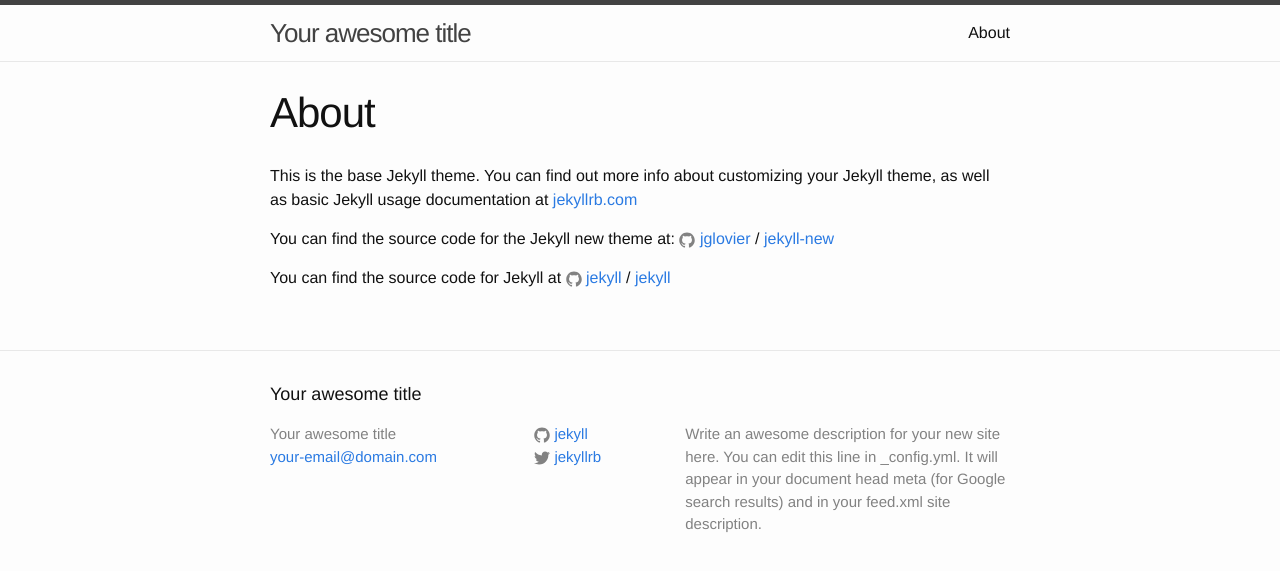
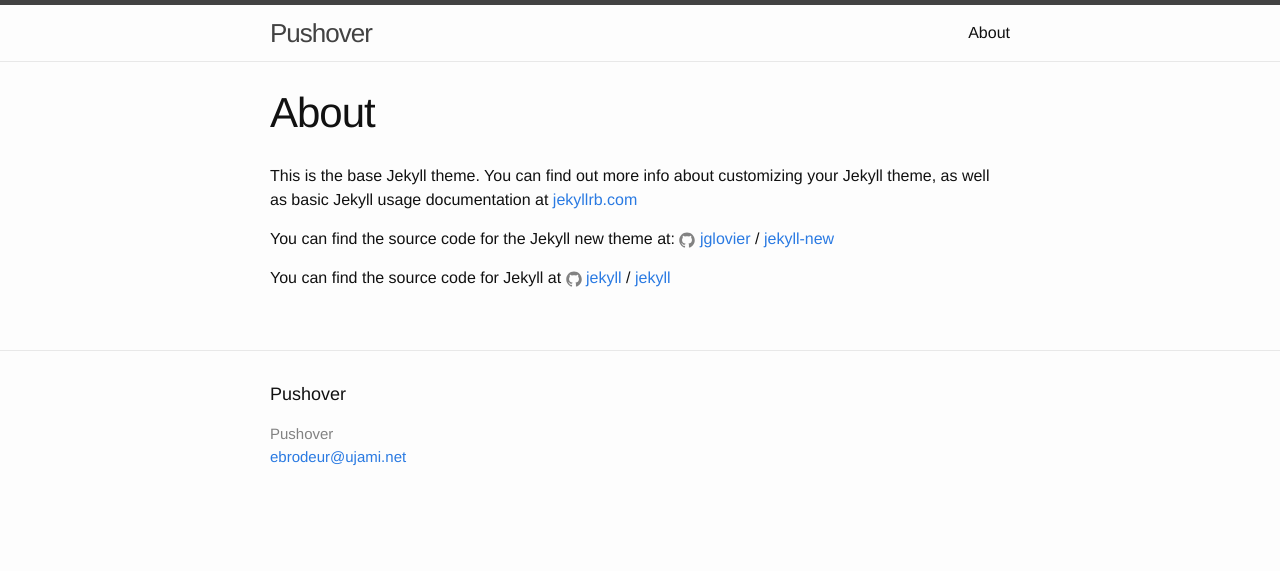
Before and after one commit to erniebrodeur/pushover, a Jekyll site: the page built from about.md, in a window 1280 px wide. Shown: the top 571 px of the page. Built offline with Jekyll 4.4.1, drawn with Linux system fonts in a browser that asks for light colours.

Commit message:
updated a few things, flushed out the models.

```diff
--- a/_config.yml
+++ b/_config.yml
@@ -6,16 +6,10 @@
 # 'jekyll serve'. If you change this file, please restart the server process.
 
 # Site settings
-title: Your awesome title
-email: your-email@domain.com
-description: > # this means to ignore newlines until "baseurl:"
-  Write an awesome description for your new site here. You can edit this
-  line in _config.yml. It will appear in your document head meta (for
-  Google search results) and in your feed.xml site description.
-baseurl: "" # the subpath of your site, e.g. /blog
-url: "http://yourdomain.com" # the base hostname & protocol for your site
-twitter_username: jekyllrb
-github_username:  jekyll
+title: Pushover
+email: ebrodeur@ujami.net
+baseurl: "/pushover" # the subpath of your site, e.g. /blog
+url: "http://erniebrodeur.github.io/" # the base hostname & protocol for your site
 
 # Build settings
 markdown: kramdown
```
Also changed, not shown: 1 other file.
